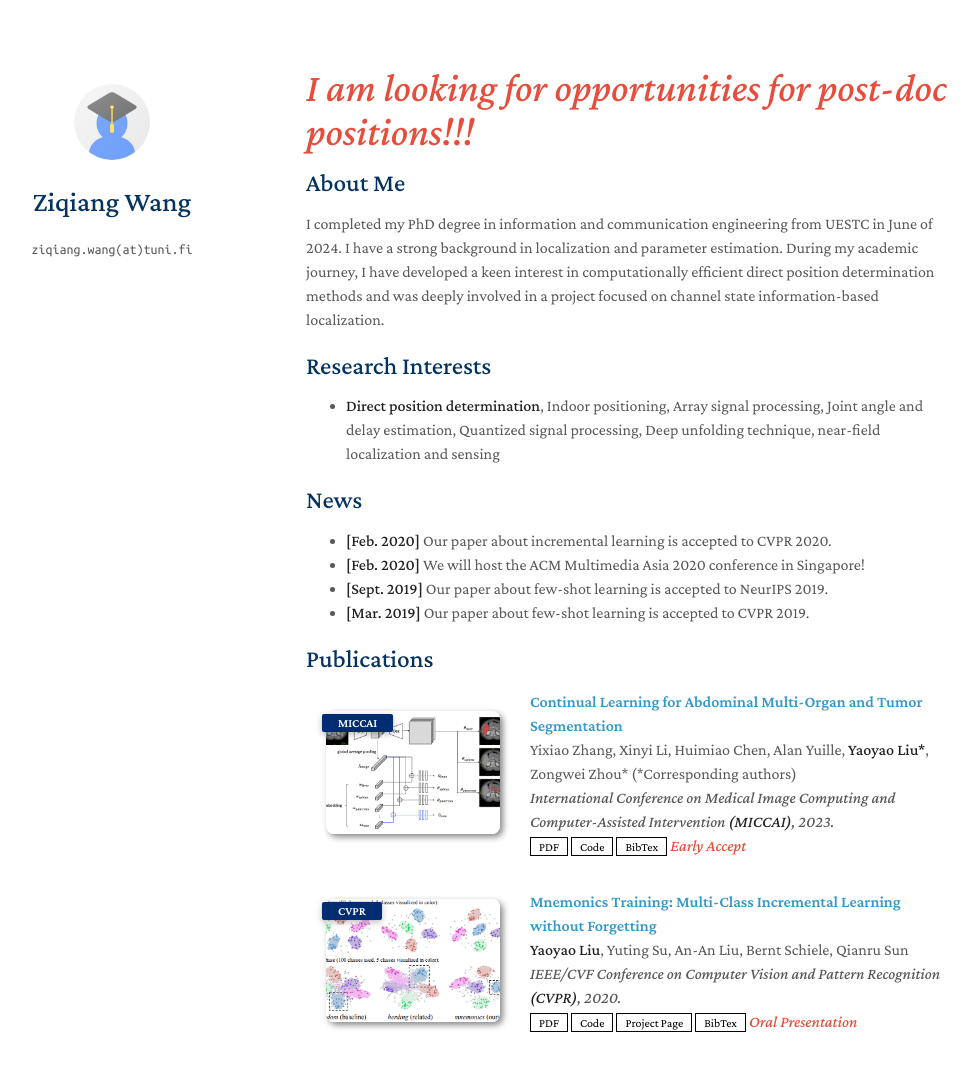
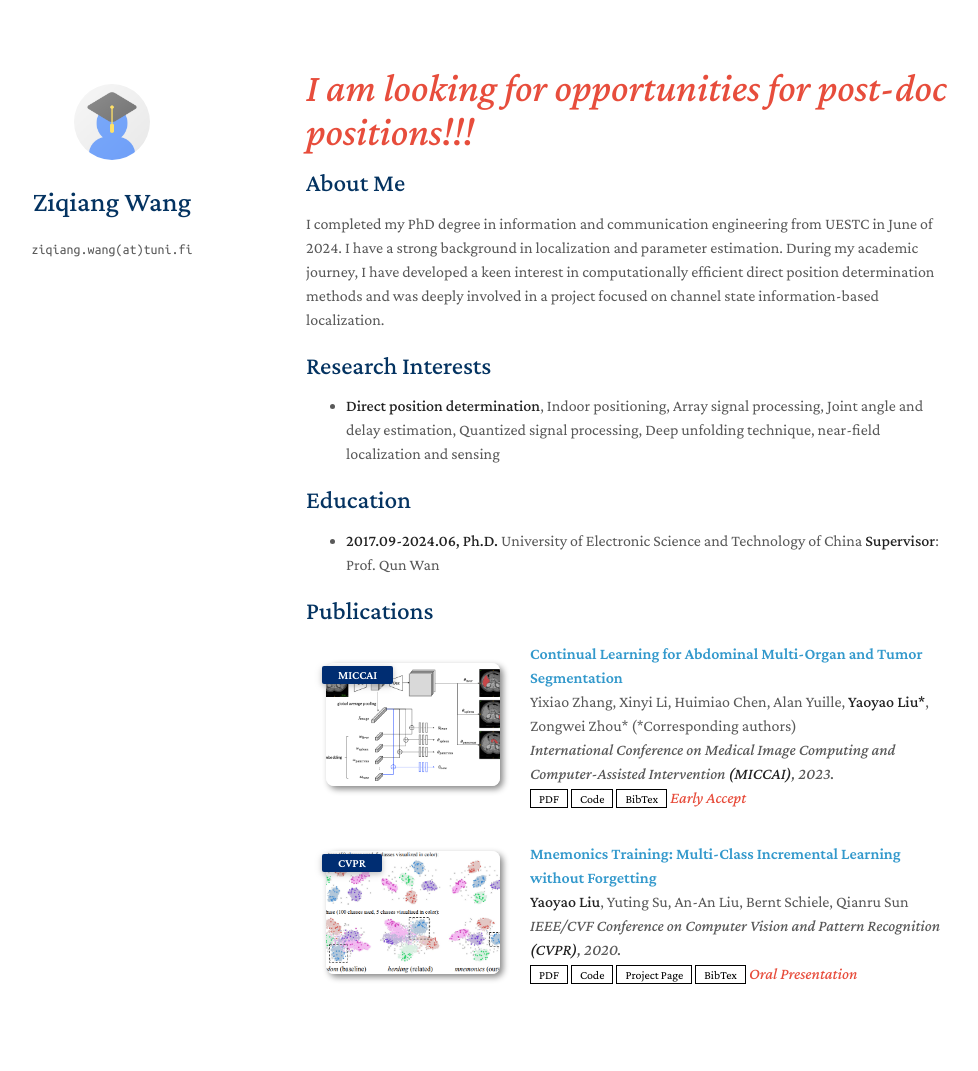
Before and after one commit to ZQiang-Wang/ZQiang-Wang.github.io, a Jekyll site: the page built from index.md, in a window 1280 px wide and 1160 px high. Shown: the top 1071 px of the window, without its empty margins (164-1142 px from the left). Built offline with Jekyll 4.4.1, drawn with Linux system fonts in a browser that asks for light colours; a style sheet for code colours, icons or effects is not loaded; our own code applies the rules of GitHub Pages for plain Markdown files.

Commit message:
Update index.md

```diff
--- a/index.md
+++ b/index.md
@@ -14,11 +14,10 @@ I completed my PhD degree in information and communication engineering from UEST
 - **Direct position determination**, Indoor positioning, Array signal processing, Joint angle and delay estimation, Quantized signal processing, Deep unfolding technique, near-field localization and sensing
 
 
-## News
+## Education
 
-- **[Feb. 2020]** Our paper about incremental learning is accepted to CVPR 2020.
-- **[Feb. 2020]** We will host the ACM Multimedia Asia 2020 conference in Singapore!
-- **[Sept. 2019]** Our paper about few-shot learning is accepted to NeurIPS 2019.
-- **[Mar. 2019]** Our paper about few-shot learning is accepted to CVPR 2019.
+- **2017.09-2024.06, Ph.D.**
+University of Electronic Science and Technology of China
+**Supervisor**: Prof. Qun Wan
 
 {% include_relative _includes/publications.md %}
```
